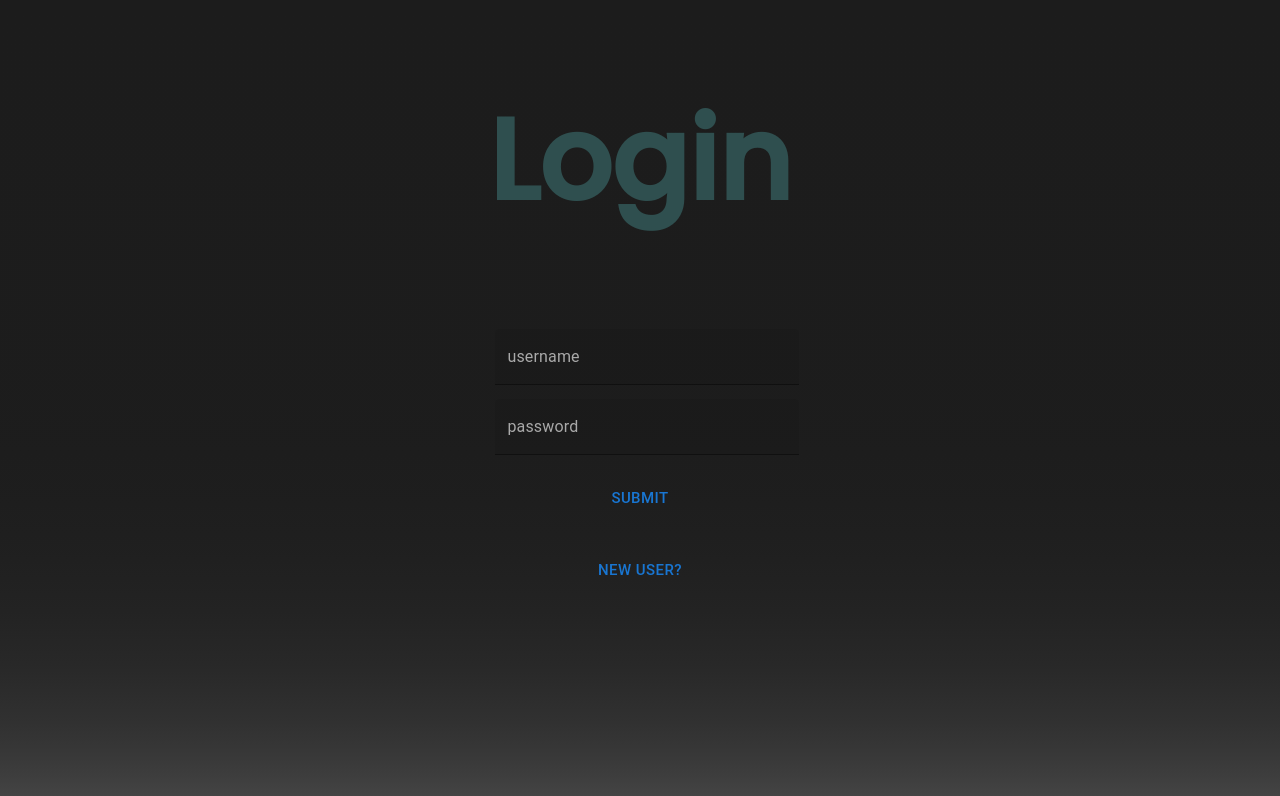
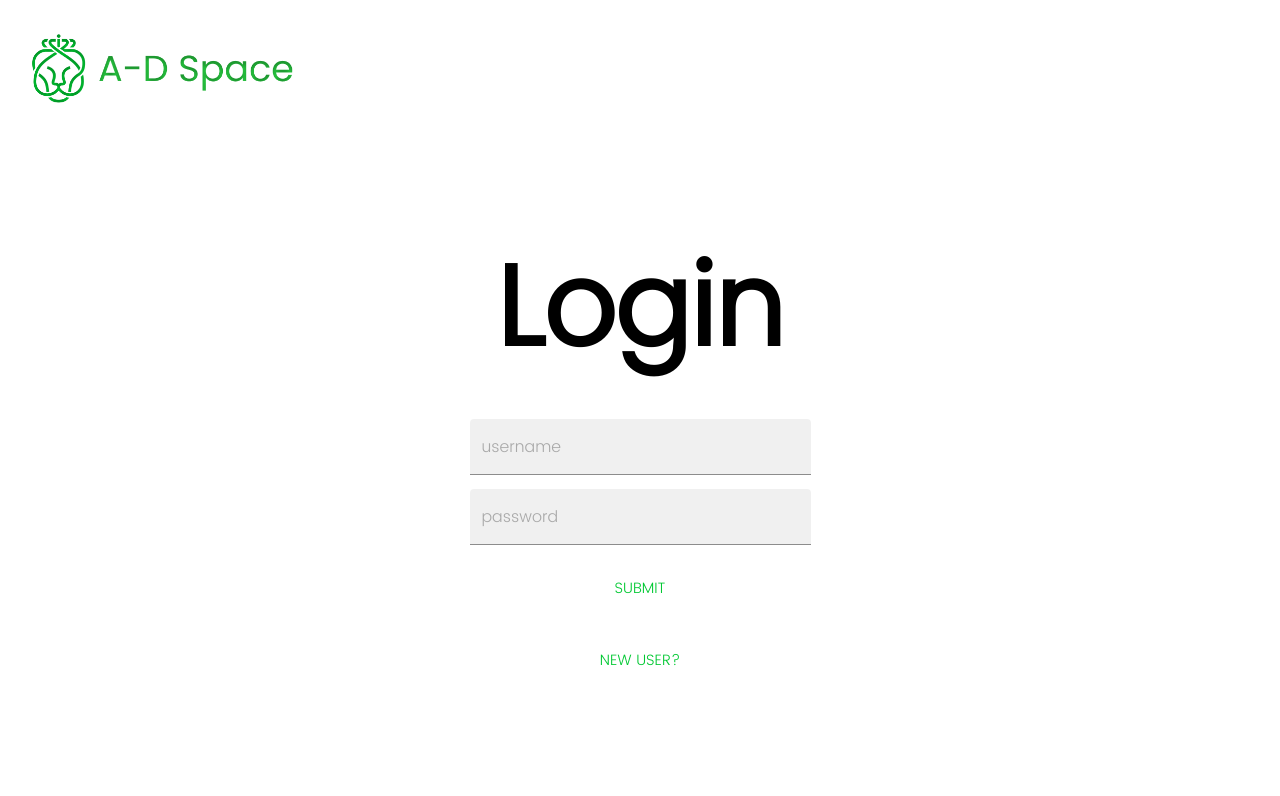
Before and after one commit to emmpaz/full-stack-dashboard, a React (Create React App) app in the folder my-app/: page / in a window 1280 px wide. Shown: the top 796 px of the page. Built offline with nearby package versions, Linux system fonts and the light colour scheme.

Commit message:
stylizing login and adding logo

```diff
--- a/my-app/src/App.tsx
+++ b/my-app/src/App.tsx
@@ -28,6 +28,12 @@ function App() {
               <Route path="/upload" element = {<UploadModule currentCamp="x" />}/>
               <Route path="/" element = {<Login />}/>
               <Route path="/swap" element = {<Homepage />}/>
+              <Route path="/createAcc" element = {<CreateAccount />}/>
+              <Route path="/dashboard" element = {<Dashboard />}/>
+              <Route path="/createCampaign" element = {<CreateCampaign />}/>
+              <Route path="/detailView" element = {<DetailView />}/>
+              <Route path="/dashboard_2" element= {<DashTwo/>}/>
+              <Route path="/updateCampaign" element = {<UpdateCampaign />}/>
             </Routes>
           </Router>
       </header>
--- a/my-app/src/components/OnsiteOptions.tsx
+++ b/my-app/src/components/OnsiteOptions.tsx
@@ -47,10 +47,10 @@ export const OnsiteOptions = (props:{ change : (name: string, value: string) =>
         autoComplete="off">
 
         <FormControl style ={{width: '100%'}} variant="standard">
-              <InputLabel id="onsite_id">Onsite Options</InputLabel>
+              <InputLabel id="onsite_id">On-Site Options</InputLabel>
               <Select style ={{width: '100%'}} labelId="onsite_id" name="onsiteOptions" value={onsiteOptions} onChange={handleOnsiteChange}>
               <MenuItem value="Sponsored Product">Sponsored Product</MenuItem>
-                <MenuItem value="On-Site Creative">On-Site creative</MenuItem>
+                <MenuItem value="On-Site Creative">On-Site Creative</MenuItem>
               </Select>
             </FormControl>
 
--- a/my-app/src/components/upload_module.tsx
+++ b/my-app/src/components/upload_module.tsx
@@ -3,7 +3,6 @@ import { Button, Input, Paper } from '@mui/material';
 import React, { useState } from 'react';
 import uploadFileToBlob, { isStorageConfigured } from '../azure-storge-blob';
 import Path from 'path';
-import AliceCarousel from 'react-alice-carousel';
 import Carousel from 'react-material-ui-carousel';
 import { Campaign } from '../helper files/types';
 const storageConfigured = isStorageConfigured();
--- a/my-app/src/css files/login.css
+++ b/my-app/src/css files/login.css
@@ -1,17 +1,26 @@
 .login-background{
-    background: linear-gradient(#1c1c1c, 90%, #454545);
+    background: linear-gradient(white, 90%, white);
     width: 100%;
     height: 100vh;
-    justify-content: center;
     display: grid;
 }
 
-.login-content{
-
+.header-login{
+    width: 100%;
+    height:auto;
 }
 
 .login-title{
-    font-family: "PoppinsMedium";
+    font-family: "PoppinsLight";
     font-size: 3cm;
-    color: 036016;
+    color: black;
+    margin: 0px 0px 20px 0;
 }
+
+.ahold-logo-login{
+    width: auto;
+    height: 6ch;
+    margin-top: 20px;
+    margin-left: 20px;
+    float: left;
+}
--- a/my-app/src/pages/detailView.tsx
+++ b/my-app/src/pages/detailView.tsx
@@ -79,6 +79,10 @@ const DetailView = () => {
         }*/
     };
 
+    const getImageUrls = () => {
+
+    }
+
 
     const deleteCampaign = () => {
         var id = campaign.currentCamp.campaignId;
@@ -130,6 +134,11 @@ const DetailView = () => {
                                 <Typography align='left'>{campaign.currentCamp.copy}</Typography>
                             </div>
                         </Paper>
+                        <Paper elevation={3} sx={{borderRadius: 5, marginTop:'15px'}}>
+                            <div style={{display: 'grid', justifyItems: 'start', paddingLeft:'20px', paddingTop: '15px', paddingBottom:'20px'}}>
+                                <Typography variant='h2'>Campaign Images</Typography>
+                            </div>
+                        </Paper>
                     </Grid>
                     <Grid direction="column" container sx={{margin: '10px'}}>
                         <Paper elevation={3} sx={{borderRadius: 5}}>
@@ -155,7 +164,7 @@ const DetailView = () => {
                         </Paper>
                     </Grid>
                 </div>
-                <ButtonGroup disableElevation variant="contained">
+                <ButtonGroup disableElevation variant="contained" sx={{margin:'30px 0 30px 0'}}>
                     <Button variant="outlined" color="success" onClick={() => navigate("/updateCampaign", {state: {currentCampaign : campaign.currentCamp}})}>Edit Campaign</Button>
                     <Button variant="outlined" color="error" onClick={deleteCampaign}>Delete Campaign</Button>
                 </ButtonGroup>
--- a/my-app/src/pages/login.tsx
+++ b/my-app/src/pages/login.tsx
@@ -4,9 +4,10 @@ import axios from 'axios';
 import { TextField } from "@mui/material";
 import {Button, ButtonProps} from "@mui/material";
 import { purple } from '@mui/material/colors';
-import { duration, styled } from '@mui/material/styles';
+import { duration, styled, ThemeProvider } from '@mui/material/styles';
 import '../css files/login.css';
-
+import JoshTheme from "../css files/allStyle";
+import logo from '../assets/images/ourLogo.png';
   const CssTextField = styled(TextField)({
     '& label':{
         color:'darkgray'
@@ -27,16 +28,21 @@ const Login = () => {
 
     return(
       <div className="login-background">
+        <div className="header-login">
+                <img className="ahold-logo-login" src={logo}/>
+            </div>
+        <ThemeProvider theme={JoshTheme}>
             <div className="login-content">
-              <h1 className="login-title">Login</h1>
-              <CssTextField style={{margin:'7px'}} fullWidth id="filled-basic" label="username" variant="filled"/>
+                <h3 className="login-title">Login</h3>
+                <CssTextField style={{margin:'7px'}} id="filled-basic" label="username" variant="filled"/>
                 <br></br>
-              <CssTextField style={{margin:'7px'}} fullWidth type="password" id="filled-basic" label="password" variant="filled" />
+                <CssTextField style={{margin:'7px'}} type="password" id="filled-basic" label="password" variant="filled" />
                 <br></br>
                 <Button onClick={() => navigate("/swap")} style={{margin: 15}} size="large">Submit</Button>
                 <br></br>
                 <Button onClick={() => navigate("/createAcc")} style={{margin: 15}} size="large">New User?</Button>
             </div>
+          </ThemeProvider>
         </div>
     );
 }
--- a/my-app/src/pages/profileSelection.tsx
+++ b/my-app/src/pages/profileSelection.tsx
@@ -17,13 +17,19 @@ import { TitleContainer } from '../components/containers';
 //import deepOrange from '@mui/material/colors/deepOrange'
 //import deepPurple from '@mui/material/colors/deepPurple'
 import '../css files/profile-selection.css';
+import logo from '../assets/images/ourLogo.png';
 
 export const Homepage = () => {
   const [myCampaigns, setCampaigns] = useState<Campaign[]>([]);
 
+  const navigate = useNavigate();
+
   return (
     <div className="profile-background">
       <div className="logout">
+      <div className="header-login">
+                <img className="ahold-logo-login" src={logo}/>
+            </div>
         <Box sx={{
           margin: '30px 60px 0 0',
         }}>
@@ -32,7 +38,7 @@ export const Homepage = () => {
             margin: 'top 50px',
             fontFamily: "PoppinsLight",
             fontSize: '25px'
-            }} value="7">Logout</Button>
+            }} value="7" onClick={() => navigate("/")}>Logout</Button>
         </Box>
       </div>
         <CenterContentDiv>
```
Lines whose indentation alone changed are shown as unchanged.
